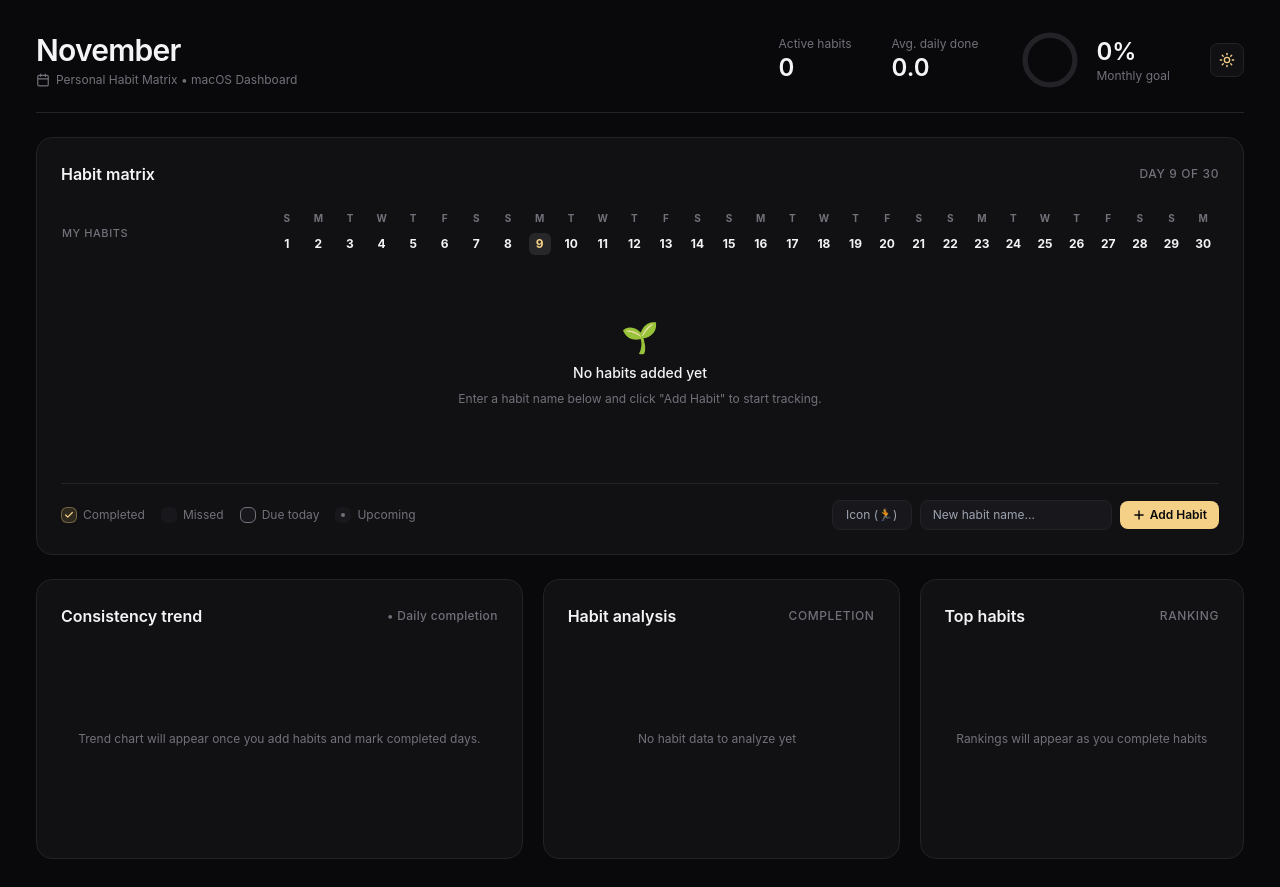
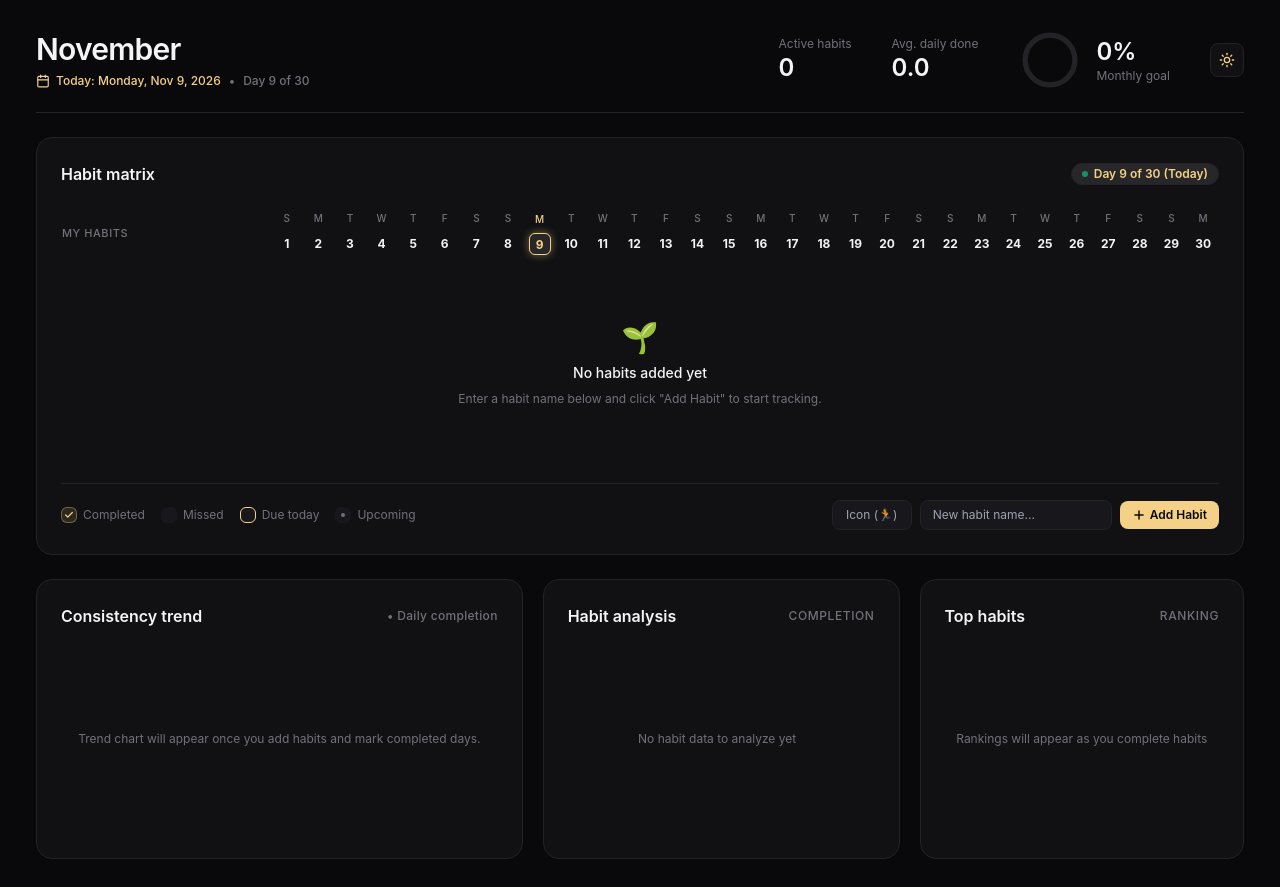
Before and after one commit to Honiboll/Habit-matrix, a React (Vite) app: page / in a window 1280 px wide. Built offline with nearby package versions, Linux system fonts and the light colour scheme.

Commit message:
feat: sync live system date, days in month, and highlight today

```diff
--- a/src/App.jsx
+++ b/src/App.jsx
@@ -6,8 +6,6 @@ import HabitAnalysis from './components/HabitAnalysis';
 import TopHabits from './components/TopHabits';
 import {
   DEFAULT_HABITS,
-  CURRENT_DAY,
-  DAYS_IN_MONTH,
   STORAGE_KEY,
   THEME_KEY
 } from './constants/initialHabits';
@@ -21,6 +19,45 @@ export default function App() {
       return 'dark';
     }
   });
+
+  // Dynamic system dates
+  const [currentDay, setCurrentDay] = useState(() => new Date().getDate());
+  const [daysInMonth, setDaysInMonth] = useState(() => {
+    const d = new Date();
+    return new Date(d.getFullYear(), d.getMonth() + 1, 0).getDate();
+  });
+  const [monthName, setMonthName] = useState(() =>
+    new Date().toLocaleString('en-US', { month: 'long' })
+  );
+  const [fullDateString, setFullDateString] = useState(() =>
+    new Date().toLocaleDateString('en-US', {
+      weekday: 'long',
+      month: 'short',
+      day: 'numeric',
+      year: 'numeric'
+    })
+  );
+
+  // Periodically synchronize with system clock
+  useEffect(() => {
+    const syncWithSystemDate = () => {
+      const now = new Date();
+      setCurrentDay(now.getDate());
+      setDaysInMonth(new Date(now.getFullYear(), now.getMonth() + 1, 0).getDate());
+      setMonthName(now.toLocaleString('en-US', { month: 'long' }));
+      setFullDateString(
+        now.toLocaleDateString('en-US', {
+          weekday: 'long',
+          month: 'short',
+          day: 'numeric',
+          year: 'numeric'
+        })
+      );
+    };
+
+    const timer = setInterval(syncWithSystemDate, 30000);
+    return () => clearInterval(timer);
+  }, []);
 
   // Habit list state - starting completely clean with no pre-checked items
   const [habits, setHabits] = useState(() => {
@@ -41,13 +78,6 @@ export default function App() {
     }
     return DEFAULT_HABITS;
   });
-
-  const now = new Date();
-  const [currentDay] = useState(CURRENT_DAY);
-  const [daysInMonth] = useState(DAYS_IN_MONTH);
-  const [monthName] = useState(() =>
-    now.toLocaleString('en-US', { month: 'long' })
-  );
 
   // Sync theme attribute to <html> tag and persist
   useEffect(() => {
@@ -136,7 +166,9 @@ export default function App() {
         <HeaderStats
           habits={habits}
           currentDay={currentDay}
+          daysInMonth={daysInMonth}
           monthName={monthName}
+          fullDateString={fullDateString}
           theme={theme}
           onToggleTheme={handleToggleTheme}
           onClearAll={handleClearAll}
--- a/src/components/HabitMatrix.jsx
+++ b/src/components/HabitMatrix.jsx
@@ -1,11 +1,10 @@
 import React, { useState } from 'react';
 import { Plus, X, Check } from 'lucide-react';
-import { DAYS_IN_MONTH } from '../constants/initialHabits';
 
 export default function HabitMatrix({
   habits,
   currentDay,
-  daysInMonth = DAYS_IN_MONTH,
+  daysInMonth,
   onToggleDay,
   onDeleteHabit,
   onAddHabit
@@ -45,12 +44,19 @@ export default function HabitMatrix({
         >
           Habit matrix
         </h2>
-        <span
-          className="text-xs uppercase tracking-wider font-medium"
-          style={{ color: 'var(--text-muted)' }}
-        >
-          Day {currentDay} of {daysInMonth}
-        </span>
+        <div className="flex items-center gap-2">
+          <span
+            className="text-xs font-semibold px-2.5 py-0.5 rounded-full border transition-colors flex items-center gap-1.5"
+            style={{
+              backgroundColor: 'var(--today-badge-bg)',
+              color: 'var(--today-badge-text)',
+              borderColor: 'var(--border)'
+            }}
+          >
+            <span className="w-1.5 h-1.5 rounded-full bg-emerald-500 animate-pulse" />
+            Day {currentDay} of {daysInMonth} (Today)
+          </span>
+        </div>
       </div>
 
       {/* Table Container with horizontal scroll */}
@@ -73,24 +79,29 @@ export default function HabitMatrix({
                 return (
                   <th key={day} className="text-center pb-2">
                     <span
-                      className="block text-[10px] mb-1"
-                      style={{ color: 'var(--text-muted)' }}
+                      className="block text-[10px] mb-1 font-medium transition-colors"
+                      style={{
+                        color: isToday ? 'var(--accent)' : 'var(--text-muted)'
+                      }}
                     >
                       {letter}
                     </span>
                     <span
-                      className="inline-block w-[22px] h-[22px] leading-[22px] rounded-md text-xs transition-colors"
+                      className="inline-block w-[22px] h-[22px] leading-[22px] rounded-md text-xs transition-all"
                       style={
                         isToday
                           ? {
                               backgroundColor: 'var(--today-badge-bg)',
                               color: 'var(--today-badge-text)',
-                              fontWeight: 700
+                              fontWeight: 700,
+                              boxShadow: '0 0 8px rgba(245, 208, 135, 0.45)',
+                              border: '1.5px solid var(--accent)'
                             }
                           : {
                               color: 'var(--text-main)'
                             }
                       }
+                      title={isToday ? `Today is Day ${day}` : `Day ${day}`}
                     >
                       {day}
                     </span>
@@ -171,7 +182,8 @@ export default function HabitMatrix({
                     } else if (isToday) {
                       customStyle = {
                         backgroundColor: 'var(--cell-empty)',
-                        borderColor: 'var(--text-muted)'
+                        borderColor: 'var(--accent)',
+                        borderWidth: '1.5px'
                       };
                       cellClasses += 'hover:scale-105';
                     } else if (isUpcoming) {
@@ -195,7 +207,7 @@ export default function HabitMatrix({
                           onClick={() => onToggleDay(habit.id, day)}
                           style={customStyle}
                           className={cellClasses}
-                          title={`Day ${day}: ${isCompleted ? 'Completed' : 'Not completed'}`}
+                          title={`Day ${day}${isToday ? ' (Today)' : ''}: ${isCompleted ? 'Completed' : 'Not completed'}`}
                         >
                           {isCompleted ? (
                             <Check className="w-3 h-3 stroke-[3]" />
@@ -256,7 +268,8 @@ export default function HabitMatrix({
               className="w-4 h-4 rounded-md inline-block border"
               style={{
                 backgroundColor: 'var(--cell-empty)',
-                borderColor: 'var(--text-muted)'
+                borderColor: 'var(--accent)',
+                borderWidth: '1.5px'
               }}
             />
             <span>Due today</span>
--- a/src/components/HeaderStats.jsx
+++ b/src/components/HeaderStats.jsx
@@ -4,7 +4,9 @@ import { Calendar, Trash2, CheckSquare, Sun, Moon } from 'lucide-react';
 export default function HeaderStats({
   habits,
   currentDay,
+  daysInMonth,
   monthName,
+  fullDateString,
   theme,
   onToggleTheme,
   onClearAll,
@@ -32,7 +34,7 @@ export default function HeaderStats({
       className="flex flex-col md:flex-row md:items-center justify-between pb-5 mb-6 border-b transition-colors gap-4"
       style={{ borderColor: 'var(--border)' }}
     >
-      {/* Title */}
+      {/* Title & Live System Date */}
       <div>
         <h1
           className="text-3xl font-semibold tracking-tight transition-colors"
@@ -41,11 +43,15 @@ export default function HeaderStats({
           {monthName}
         </h1>
         <p
-          className="text-xs mt-1 flex items-center gap-1.5 transition-colors"
+          className="text-xs mt-1.5 flex items-center flex-wrap gap-2 transition-colors font-medium"
           style={{ color: 'var(--text-muted)' }}
         >
-          <Calendar className="w-3.5 h-3.5" />
-          Personal Habit Matrix • macOS Dashboard
+          <span className="flex items-center gap-1.5" style={{ color: 'var(--accent)' }}>
+            <Calendar className="w-3.5 h-3.5" />
+            <span>Today: {fullDateString}</span>
+          </span>
+          <span>•</span>
+          <span>Day {currentDay} of {daysInMonth}</span>
         </p>
       </div>
 
```
